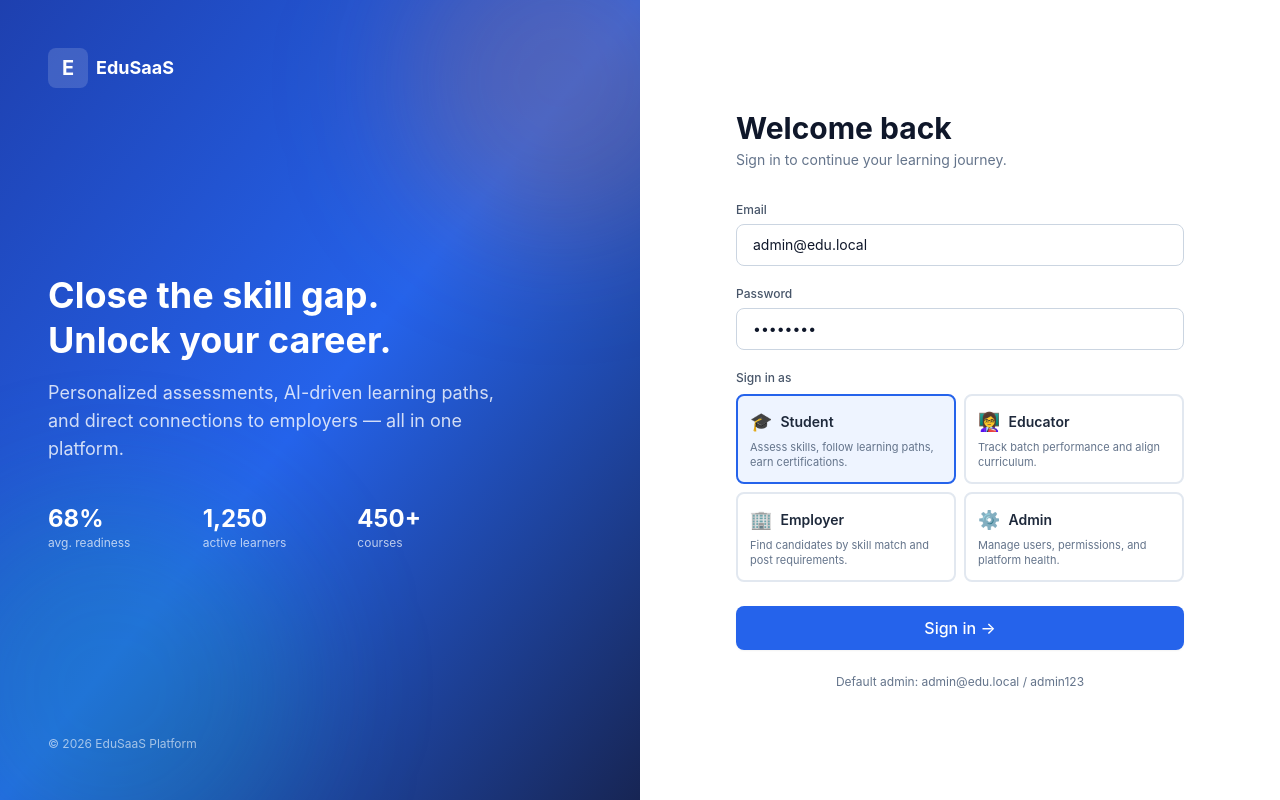
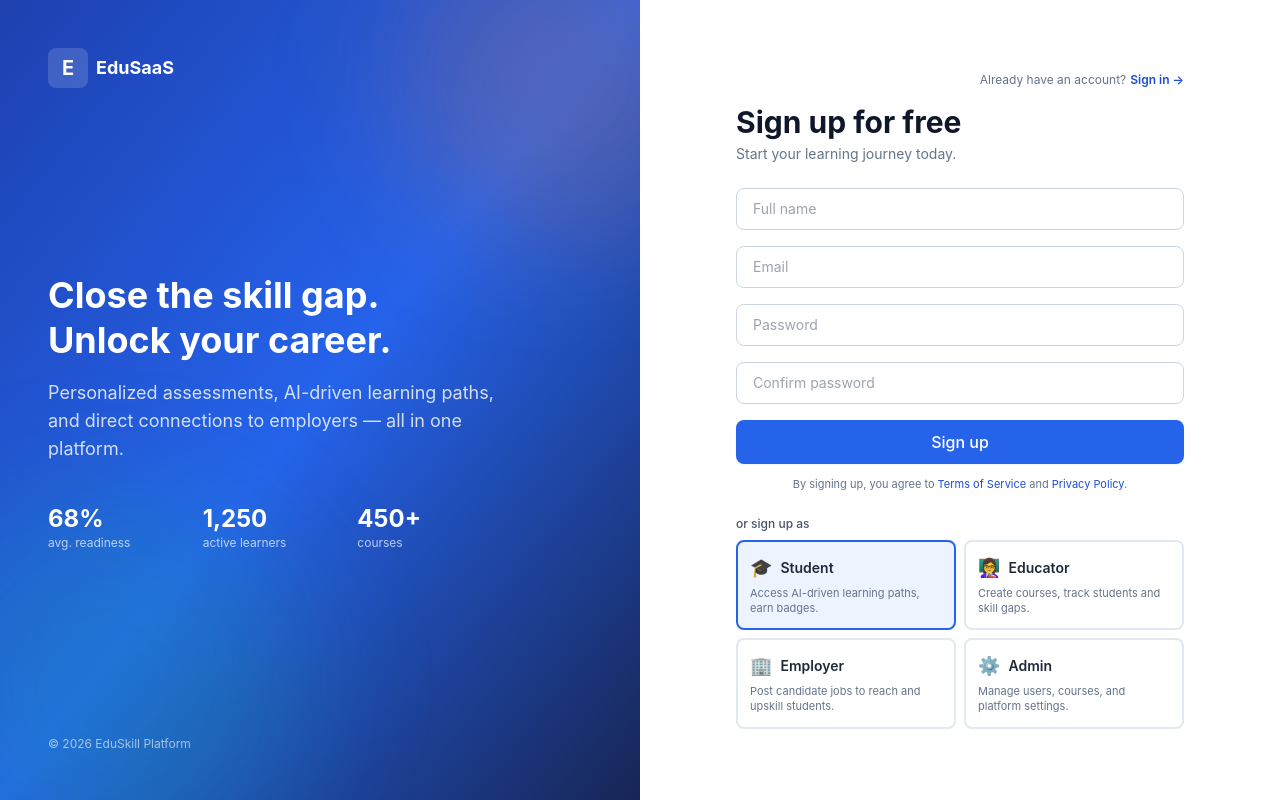
Before and after one commit to vayvoratech/edusaas-frontend-web, a React (Create React App) app: page /signup in a window 1280 px wide. Before the commit this address led to /login. Built offline with nearby package versions, Linux system fonts and the light colour scheme.

Commit message:
changes are done

```diff
--- a/src/App.js
+++ b/src/App.js
@@ -3,6 +3,7 @@ import { BrowserRouter, Routes, Route, Navigate } from 'react-router-dom';
 import { AuthProvider, useAuth } from './context/AuthContext';
 import { AppLayout } from './components/layout/AppLayout';
 import Login from './pages/Login';
+import Signup from './pages/Signup';
 import StudentDashboard from './pages/StudentDashboard';
 import EducatorDashboard from './pages/EducatorDashboard';
 import EmployerDashboard from './pages/EmployerDashboard';
@@ -31,6 +32,7 @@ export default function App() {
         <Routes>
           <Route path="/" element={<Navigate to="/login" replace />} />
           <Route path="/login" element={<Login />} />
+          <Route path="/signup" element={<Signup />} />
 
           <Route path="/app" element={<AppLayout />}>
             <Route index element={<Navigate to="dashboard" replace />} />
--- a/src/pages/Login.js
+++ b/src/pages/Login.js
@@ -1,5 +1,5 @@
 import React, { useState } from 'react';
-import { useNavigate } from 'react-router-dom';
+import { Link, useNavigate } from 'react-router-dom';
 import { useAuth } from '../context/AuthContext';
 import { Button } from '../components/ui/Button';
 
@@ -129,6 +129,12 @@ export default function Login() {
           </Button>
 
           <div className="mt-6 text-center text-xs text-slate-500">
+            Don&apos;t have an account?{' '}
+            <Link to="/signup" className="font-semibold text-brand-blue-600 hover:underline">
+              Sign up →
+            </Link>
+          </div>
+          <div className="mt-2 text-center text-[11px] text-slate-400">
             Default admin: admin@edu.local / admin123
           </div>
         </form>
--- /dev/null
+++ b/src/pages/Signup.js
@@ -0,0 +1,170 @@
+import React, { useState } from 'react';
+import { Link, useNavigate } from 'react-router-dom';
+import { useAuth } from '../context/AuthContext';
+import { Button } from '../components/ui/Button';
+
+const roles = [
+  { id: 'student', label: 'Student', emoji: '🎓', desc: 'Access AI-driven learning paths, earn badges.' },
+  { id: 'educator', label: 'Educator', emoji: '👩‍🏫', desc: 'Create courses, track students and skill gaps.' },
+  { id: 'employer', label: 'Employer', emoji: '🏢', desc: 'Post candidate jobs to reach and upskill students.' },
+  { id: 'admin', label: 'Admin', emoji: '⚙️', desc: 'Manage users, courses, and platform settings.' },
+];
+
+export default function Signup() {
+  const { register, authError } = useAuth();
+  const navigate = useNavigate();
+  const [name, setName] = useState('');
+  const [email, setEmail] = useState('');
+  const [password, setPassword] = useState('');
+  const [confirm, setConfirm] = useState('');
+  const [role, setRole] = useState('student');
+  const [submitting, setSubmitting] = useState(false);
+  const [clientError, setClientError] = useState(null);
+
+  const onSubmit = async (e) => {
+    e.preventDefault();
+    setClientError(null);
+    if (!name.trim()) return setClientError('Full name is required');
+    if (password.length < 6) return setClientError('Password must be at least 6 characters');
+    if (password !== confirm) return setClientError('Passwords do not match');
+
+    setSubmitting(true);
+    const ok = await register({ name: name.trim(), email: email.trim(), password, role });
+    setSubmitting(false);
+    if (ok) navigate('/app/dashboard');
+  };
+
+  const errorMsg = clientError || authError;
+
+  return (
+    <div className="min-h-screen grid lg:grid-cols-2 bg-white">
+      {/* Left brand panel */}
+      <div className="hidden lg:flex flex-col justify-between p-12 bg-gradient-to-br from-brand-blue-700 via-brand-blue-500 to-brand-blue-900 text-white relative overflow-hidden">
+        <div className="absolute -top-20 -right-20 w-80 h-80 rounded-full bg-brand-orange-500/20 blur-3xl" />
+        <div className="absolute -bottom-20 -left-20 w-96 h-96 rounded-full bg-brand-green-500/20 blur-3xl" />
+
+        <div className="relative">
+          <div className="flex items-center gap-2">
+            <div className="w-10 h-10 rounded-lg bg-white/15 grid place-items-center font-bold text-xl">E</div>
+            <span className="font-bold text-lg">EduSaaS</span>
+          </div>
+        </div>
+
+        <div className="relative">
+          <h2 className="text-4xl font-bold leading-tight mb-4">
+            Close the skill gap.<br />Unlock your career.
+          </h2>
+          <p className="text-white/80 text-lg max-w-md">
+            Personalized assessments, AI-driven learning paths, and direct connections to employers — all in one platform.
+          </p>
+          <div className="mt-10 grid grid-cols-3 gap-4 max-w-md">
+            {[
+              ['68%', 'avg. readiness'],
+              ['1,250', 'active learners'],
+              ['450+', 'courses'],
+            ].map(([n, l]) => (
+              <div key={l}>
+                <div className="text-2xl font-bold">{n}</div>
+                <div className="text-xs text-white/70">{l}</div>
+              </div>
+            ))}
+          </div>
+        </div>
+
+        <div className="relative text-xs text-white/60">© 2026 EduSkill Platform</div>
+      </div>
+
+      {/* Right form */}
+      <div className="flex items-center justify-center p-6 sm:p-10">
+        <form onSubmit={onSubmit} className="w-full max-w-md">
+          <div className="flex justify-end text-xs text-slate-500 mb-4">
+            Already have an account?{' '}
+            <Link to="/login" className="ml-1 font-semibold text-brand-blue-600 hover:underline">
+              Sign in →
+            </Link>
+          </div>
+
+          <h1 className="text-3xl font-bold text-slate-900 mb-1">Sign up for free</h1>
+          <p className="text-sm text-slate-500 mb-6">Start your learning journey today.</p>
+
+          <div className="mb-4">
+            <input
+              type="text"
+              placeholder="Full name"
+              value={name}
+              onChange={(e) => setName(e.target.value)}
+              className="w-full px-4 py-2.5 rounded-lg border border-slate-300 focus:border-brand-blue-500 focus:ring-2 focus:ring-brand-blue-100 outline-none text-sm"
+            />
+          </div>
+          <div className="mb-4">
+            <input
+              type="email"
+              placeholder="Email"
+              value={email}
+              onChange={(e) => setEmail(e.target.value)}
+              className="w-full px-4 py-2.5 rounded-lg border border-slate-300 focus:border-brand-blue-500 focus:ring-2 focus:ring-brand-blue-100 outline-none text-sm"
+            />
+          </div>
+          <div className="mb-4">
+            <input
+              type="password"
+              placeholder="Password"
+              value={password}
+              onChange={(e) => setPassword(e.target.value)}
+              className="w-full px-4 py-2.5 rounded-lg border border-slate-300 focus:border-brand-blue-500 focus:ring-2 focus:ring-brand-blue-100 outline-none text-sm"
+            />
+          </div>
+          <div className="mb-4">
+            <input
+              type="password"
+              placeholder="Confirm password"
+              value={confirm}
+              onChange={(e) => setConfirm(e.target.value)}
+              className="w-full px-4 py-2.5 rounded-lg border border-slate-300 focus:border-brand-blue-500 focus:ring-2 focus:ring-brand-blue-100 outline-none text-sm"
+            />
+          </div>
+
+          {errorMsg && (
+            <div className="mb-4 text-sm text-red-600 bg-red-50 border border-red-200 rounded px-3 py-2">
+              {errorMsg}
+            </div>
+          )}
+
+          <Button type="submit" size="lg" className="w-full" disabled={submitting}>
+            {submitting ? 'Signing up…' : 'Sign up'}
+          </Button>
+
+          <p className="mt-3 text-center text-[11px] text-slate-500">
+            By signing up, you agree to{' '}
+            <span className="text-brand-blue-600">Terms of Service</span> and{' '}
+            <span className="text-brand-blue-600">Privacy Policy</span>.
+          </p>
+
+          <div className="mt-6">
+            <div className="text-xs font-medium text-slate-600 mb-2">or sign up as</div>
+            <div className="grid grid-cols-2 gap-2">
+              {roles.map((r) => (
+                <button
+                  key={r.id}
+                  type="button"
+                  onClick={() => setRole(r.id)}
+                  className={`text-left p-3 rounded-lg border-2 transition ${
+                    role === r.id
+                      ? 'border-brand-blue-500 bg-brand-blue-50'
+                      : 'border-slate-200 hover:border-slate-300'
+                  }`}
+                >
+                  <div className="flex items-center gap-2 mb-1">
+                    <span className="text-lg">{r.emoji}</span>
+                    <span className="font-semibold text-sm text-slate-800">{r.label}</span>
+                  </div>
+                  <div className="text-[11px] text-slate-500 leading-snug">{r.desc}</div>
+                </button>
+              ))}
+            </div>
+          </div>
+        </form>
+      </div>
+    </div>
+  );
+}
--- a/src/pages/StudentDashboard.js
+++ b/src/pages/StudentDashboard.js
@@ -196,6 +196,29 @@ export default function StudentDashboard() {
         </Card>
       </div>
 
+      <Card title="Achievements">
+        <div className="grid grid-cols-2 sm:grid-cols-3 lg:grid-cols-5 gap-3">
+          {[
+            { name: 'Python Basics', desc: 'Python Basics', icon: '🐍', tone: 'bg-brand-blue-50 text-brand-blue-700' },
+            { name: 'Project Completed', desc: 'Deer Consequmen!', icon: '🏆', tone: 'bg-brand-orange-100 text-brand-orange-700' },
+            { name: 'Excel Certified', desc: 'Power user', icon: '📊', tone: 'bg-brand-green-100 text-brand-green-700' },
+            { name: 'SQL Pro', desc: 'Top 10% scorer', icon: '🗄️', tone: 'bg-slate-100 text-slate-700' },
+            { name: '5-Day Streak', desc: 'Consistent learner', icon: '🔥', tone: 'bg-brand-orange-50 text-brand-orange-700' },
+          ].map((b) => (
+            <div
+              key={b.name}
+              className={`p-3 rounded-xl border border-slate-200 flex items-start gap-3 hover:shadow-sm transition ${b.tone}`}
+            >
+              <div className="text-2xl leading-none">{b.icon}</div>
+              <div>
+                <div className="font-semibold text-sm">{b.name}</div>
+                <div className="text-[11px] opacity-75 leading-snug">{b.desc}</div>
+              </div>
+            </div>
+          ))}
+        </div>
+      </Card>
+
       <div className="grid grid-cols-1 lg:grid-cols-3 gap-4 sm:gap-6">
         <Card title="Skill Trend" className="lg:col-span-2">
           <div className="h-56">
```
